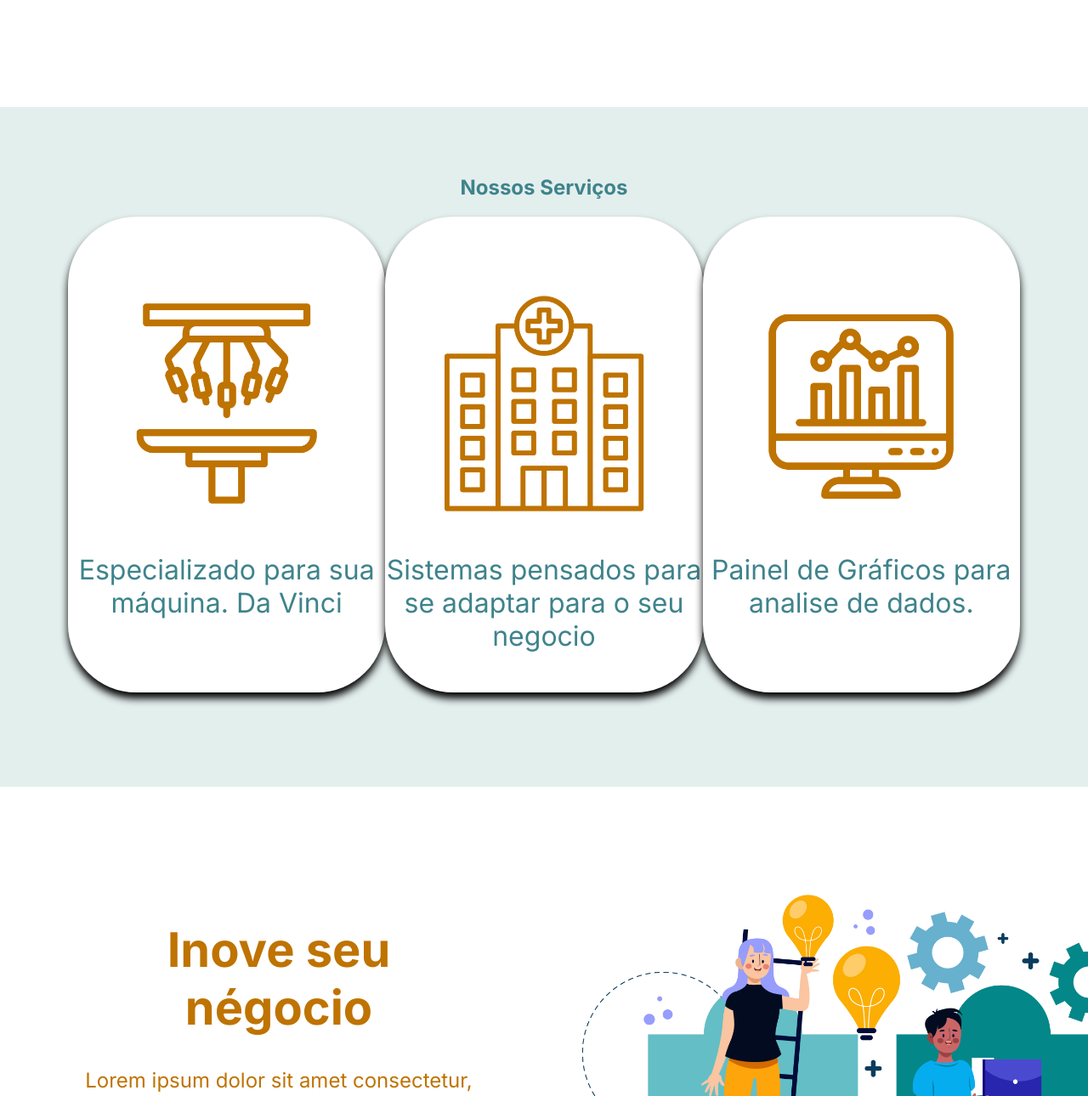
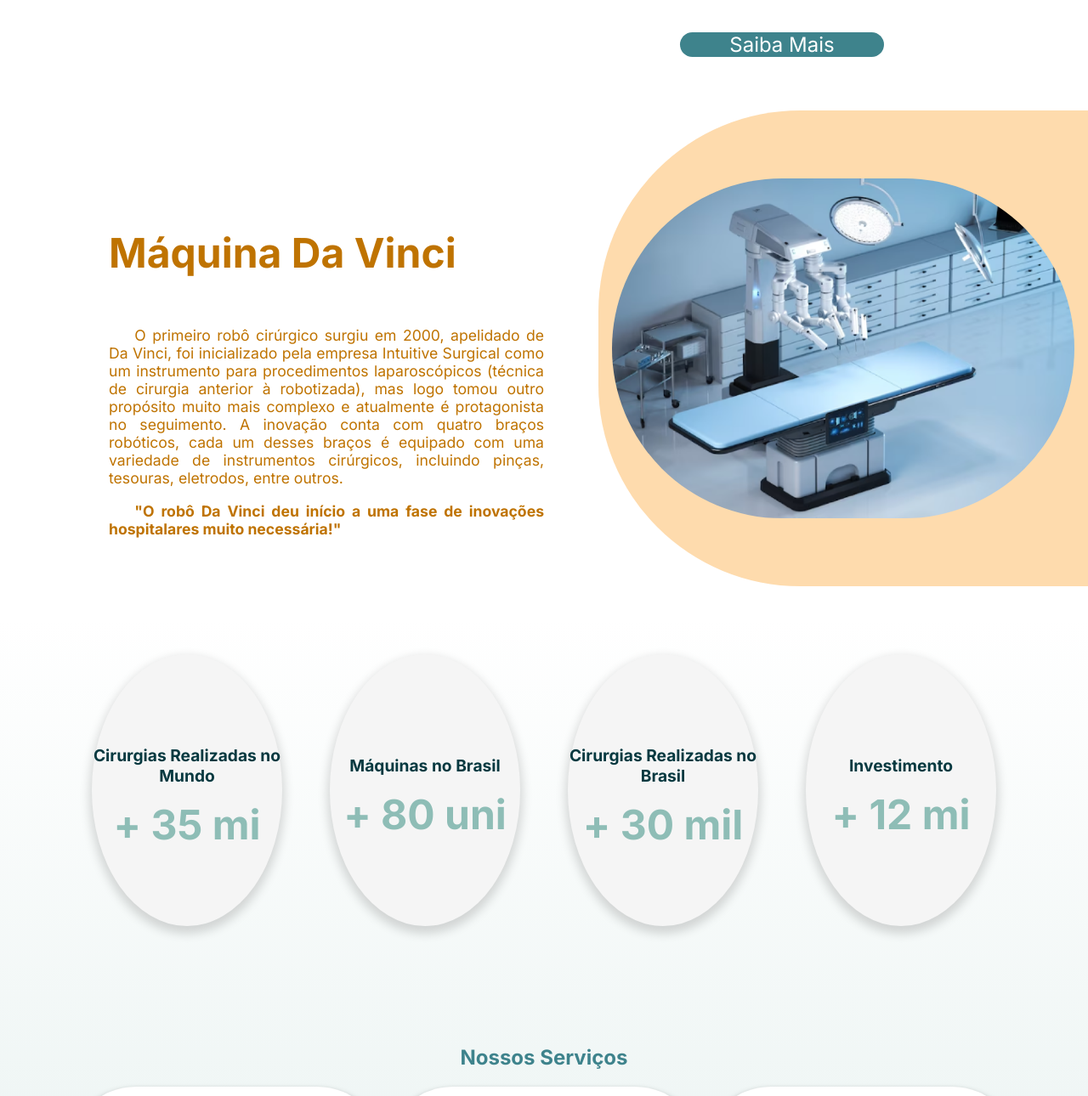
Before and after one commit to Grupo-3-sptech/site, a plain HTML site: page home.html in a window 1280 px wide. Shown: the part 745-2035 px from the top of the page at 85% size. Drawn offline with Linux system fonts and the light colour scheme.

Commit message:
Inicio Home: BannerInicial, BannerDaVinci, BannerNumeros

```diff
--- a/css/home.css
+++ b/css/home.css
@@ -3,18 +3,155 @@
     padding: 0;
     background-size: cover;
     font-family: inter;
+    /* background-image: linear-gradient(to bottom, white, white, white, rgba(253, 183, 92, 0.20),white, white, #8ebdb63e, #8ebdb63e); */
 }
 
+/*Banner Inicial*/
 
-
- .fundo{
-    background-size:cover;
-    background-position: center;
-    text-align: center;
+ .bannerInicial{
+    margin-top: 7vh;
     width: 100%;
-    height: 90vh;
+    height: 75vh;
+    display: flex;
+    justify-content: space-between;
 }
 
+.blocoImgBannerInicial{
+    width: 100vh;
+    height: 70vh;
+}
+
+#imgBannerInicial{
+    height: 70vh;
+}
+
+.tituloBannerInicial{
+    margin-top: 10vh;
+    font-size: 8vh;
+    padding-right: 25vh;
+    color: #3E838C;
+}
+
+.blocoTextoBannerInicial {
+    display: flex;
+    flex-direction: column;
+    align-items:flex-start;
+    height: 70vh;
+
+}
+.botaoSaibaMais{
+    background-color: #3E838C;
+    color: #ffffff;
+    width: 30vh;
+    height: 7vh;
+    text-decoration: none;
+    border-radius: 25px;
+    font-size: 1.5rem;
+    display: flex;
+    justify-content: center;
+    align-items: center;
+    cursor: pointer;
+    transition: 0.5s;
+}
+
+.botaoSaibaMais:hover {
+    background-color: #BF7300;
+}
+
+/*Banner Da Vinci*/
+.bannerDaVinci {
+    height: 75vh;
+    display: flex;
+    justify-content: space-between;
+    padding-top: 8vh;
+    margin-top: 3vh;
+    /* background: rgba(253, 183, 92, 0.20); */
+}
+
+.blocoTextoBannerDaVinci {
+    width: 40%;
+    color: #BF7300;
+    display: flex;
+    flex-direction: column;
+    justify-content: center;
+    margin-left: 10%;
+}
+
+.tituloBannerDaVinci {
+    font-size: 3rem;
+}
+
+.textoBannerDaVinci {
+    font-size: 1.1rem;
+    text-align: justify;
+    text-indent: 8mm;
+}
+
+.blocoImgBannerDaVinci {
+    width: 45%;
+}
+
+.decoracaoBannerDaVinci {
+    border-radius: 237px 0px 0px 237px;
+    background: rgba(253, 183, 92, 0.50);
+    height: 70vh;
+    width: 100%;
+    display: flex;
+    justify-content: center;
+    align-items: center;
+}
+
+#imgBannerDaVinci {
+    height: 50vh;
+    border-radius: 40vh;
+}
+
+/*Banner Números*/
+
+.bannerNumeros {
+    height: 50vh;
+    display: flex;
+    justify-content: space-around;
+    align-items: center;
+    margin: 0 10vh 0 10vh;
+}
+
+.blocoNumero {
+    width: 20%;
+    height: 80%;
+    border-radius: 100%;
+    background-color: #F5F5F5;
+    display: flex;
+    flex-direction: column;
+    justify-content: center;
+    align-items: center;
+    transition: 0.5s;
+    box-shadow: 0px 6px 12px 3px rgba(0, 0, 0, 0.15);
+
+}
+
+.blocoNumero:hover {
+    -webkit-transform: scale(1.05);
+    transform: scale(1.05);
+}
+
+.tituloBannerNumeros {
+    font-size: 1.2rem;
+    color: #063940;
+    text-align: center;
+}
+
+.textoBannerNumeros {
+    font-size: 3rem;
+    font-weight: bold;
+    margin: 0;
+    color: #8EBDB6;
+}
+
+.degrade {
+    background-image: linear-gradient(to bottom, white, #8ebdb63e, #8ebdb63e);
+
+}
 
 .topicos {
     text-decoration: none;
@@ -52,43 +189,7 @@
     font-family:inter ;
     src: url(./Inter-VariableFont_slnt\,wght.ttf);
 }
-.bloco1{display: flex;}
 
-.bloco_img1{
-width: 100vh;
-height: 100%;
-}
-#img1{width: 10 0vh;
-height: 70vh;}
-
-.tittle1{
-    margin-top: 10vh;
-    font-size: 8vh;
-    padding-right: 25vh;
-    color: #3E838C;
-}
-.SaibaMaisButton{
-    margin-left: 20vh;
-    background-color: #3E838C;
-    color: #ffffff;
-    font-weight: bold;
-    width: 30vh;
-    height: 7vh;
-    border-radius: 25px;
-    border: none;
-    font-size: .9rem;
-    display: flex;
-    justify-content: center;
-    align-items: center;
-    cursor: pointer;
-margin-top: 2vh;
-margin-bottom: 3vh;
-
-}
-button:hover {
-    opacity: 0.8;
-
-}
 
 .fundo2{
     background-size:cover;
@@ -96,7 +197,6 @@
     text-align: center;
     width: 100%;
     height: 100vh;
-background-color: #8ebdb63e;
 }
 #Servicos{
     color: #3E838C;
--- a/home.html
+++ b/home.html
@@ -5,7 +5,7 @@
     <meta charset="UTF-8">
     <meta http-equiv="X-UA-Compatible" content="IE=edge">
     <meta name="viewport" content="width=device-width, initial-scale=1.0">
-    <title>Home | MediConnect</title>
+    <title>Home | MedConnect</title>
     <link rel="stylesheet" href="css/home.css">
     <link rel="stylesheet" href="css/rodape.css">
     <link rel="stylesheet" href="css/Menu.css">
@@ -27,15 +27,51 @@
               <a class="entrar" href="">Entrar</a>
          </div>
     </div>
-    <div class="fundo">
-        <div class="bloco1">
-            <div class="bloco_img1">
-                <img id="img1" src="Img/home.jpeg">
+    <div class="bannerInicial">
+        <div class="blocoImgBannerInicial">
+            <img id="imgBannerInicial" src="Img/home.jpeg">
         </div>
-            <div class="bloco_text1">
-                <h2 class="tittle1">Sempre garantindo o melhor para seu Hospital</h2>
-                <button class="SaibaMaisButton">Saiba Mais</button>
+        <div class="blocoTextoBannerInicial">
+            <h2 class="tituloBannerInicial">Sempre<br> garantindo o<br> melhor para seu<br> Hospital</h2>
+           <a class="botaoSaibaMais" href="saibaMais.html">Saiba Mais</a>
         </div>
+    </div>
+
+    <div class="bannerDaVinci">
+        <div class="blocoTextoBannerDaVinci">
+            <h2 class="tituloBannerDaVinci">Máquina Da Vinci</h2>
+            <p class="textoBannerDaVinci">O primeiro robô cirúrgico surgiu em 2000, apelidado de Da Vinci, foi inicializado
+                pela empresa Intuitive Surgical como um instrumento para procedimentos
+                laparoscópicos (técnica de cirurgia anterior à robotizada), mas logo tomou outro
+                propósito muito mais complexo e atualmente é protagonista no seguimento. A inovação
+                conta com quatro braços robóticos, cada um desses braços é equipado com uma
+                variedade de instrumentos cirúrgicos, incluindo pinças, tesouras, eletrodos, entre outros.</p>
+            <strong class="textoBannerDaVinci">"O robô Da Vinci deu início a uma fase de inovações hospitalares muito necessária!" </strong>
+        </div>
+        <div class="blocoImgBannerDaVinci">
+            <div class="decoracaoBannerDaVinci">
+                <img id="imgBannerDaVinci" src="Img/saibamais1.png" alt="">
+            </div>
+        </div>
+    </div>
+
+    <div class="degrade">
+        <div class="bannerNumeros">
+            <div class="blocoNumero">
+                <h2 class="tituloBannerNumeros">Cirurgias Realizadas no Mundo</h2>
+                <p class="textoBannerNumeros"> + 35 mi</p>
+            </div>
+            <div class="blocoNumero">
+                <h2 class="tituloBannerNumeros">Máquinas no Brasil</h2>
+                <p class="textoBannerNumeros"> + 80 uni</p>
+            </div>
+            <div class="blocoNumero">
+                <h2 class="tituloBannerNumeros">Cirurgias Realizadas no Brasil</h2>
+                <p class="textoBannerNumeros"> + 30 mil</p>
+            </div>
+            <div class="blocoNumero">
+                <h2 class="tituloBannerNumeros">Investimento</h2>
+                <p class="textoBannerNumeros"> + 12 mi</p>
             </div>
         </div>
 
@@ -66,6 +102,8 @@
     <img src="Img/inovacao.jpeg" id="img_inove">
         </div>
         </div>
+    </div>
+
 
     <div class="rodape_todo">
         <div class="rodape_cima">
```
Lines whose indentation alone changed are shown as unchanged.
